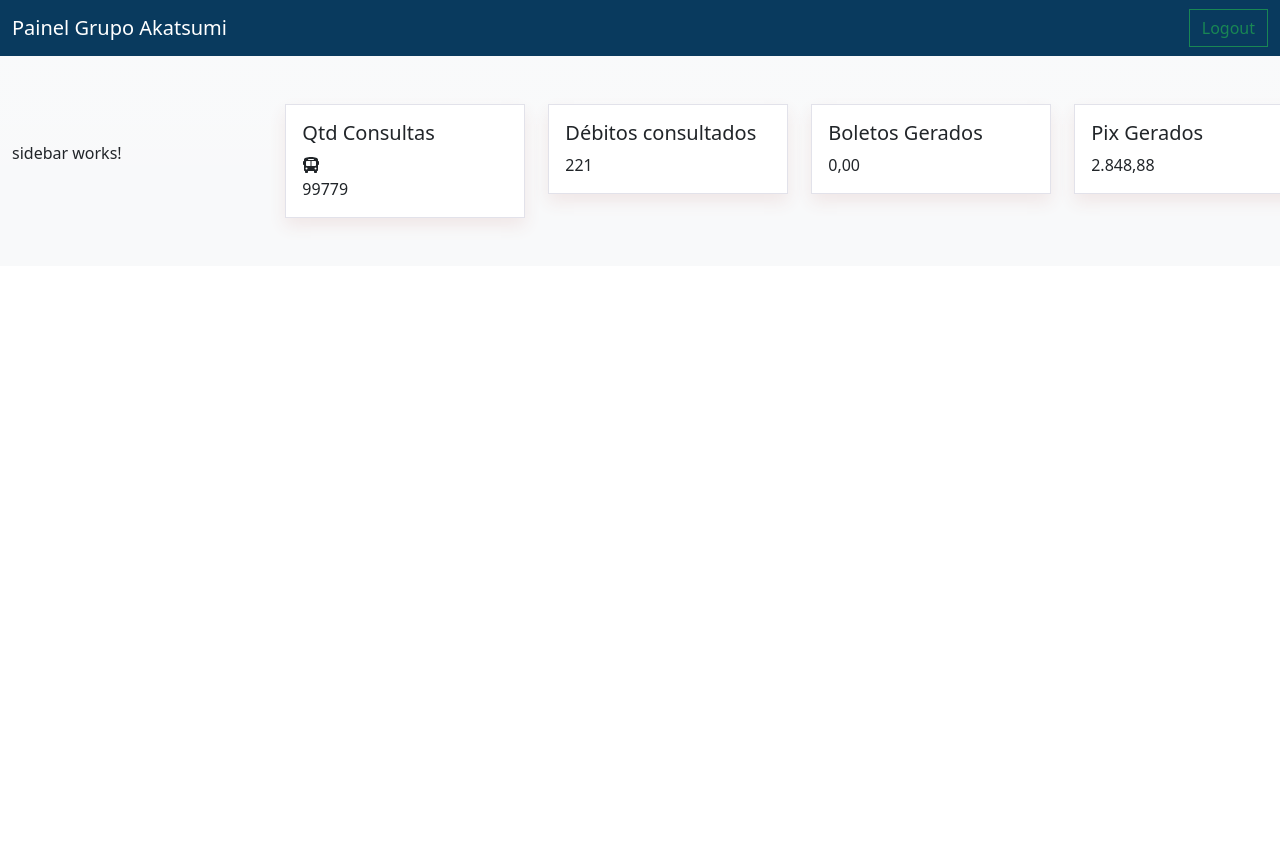
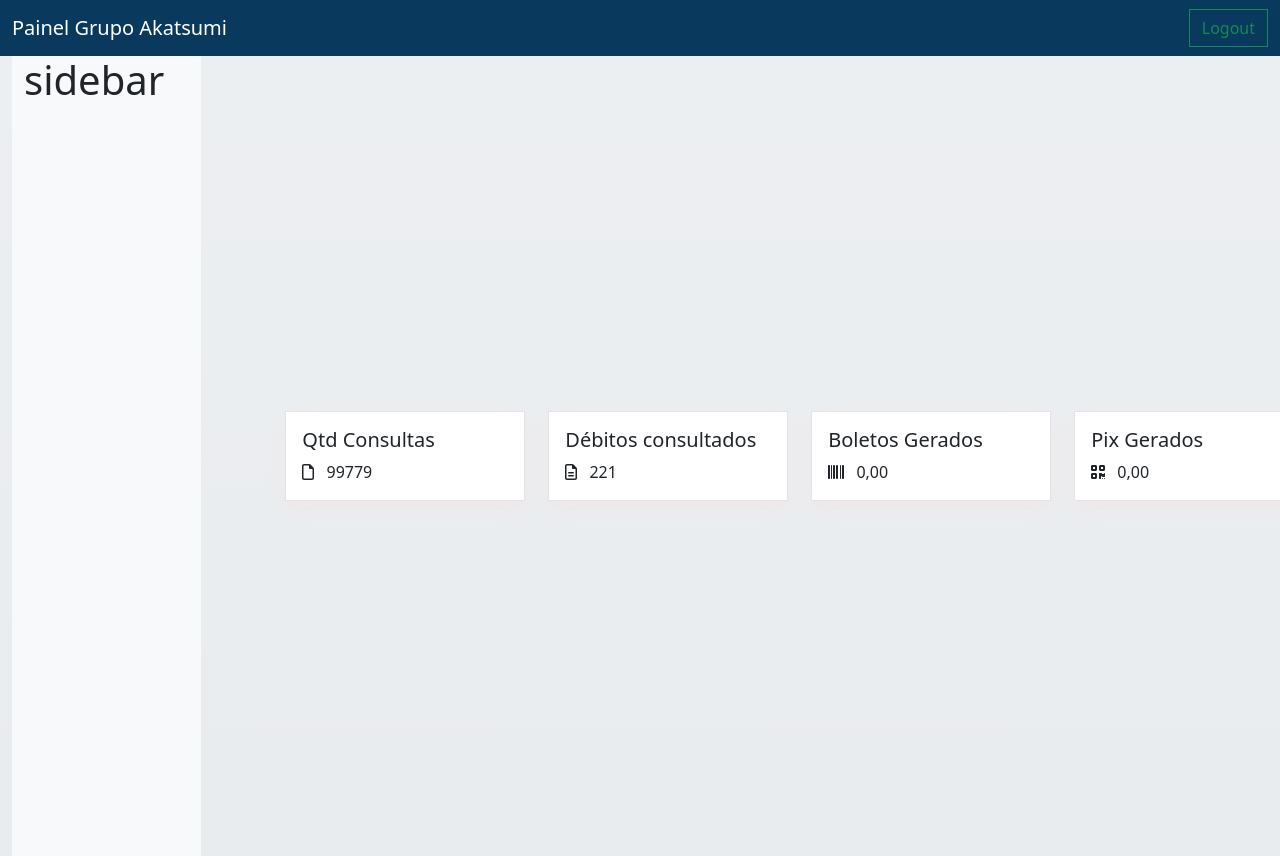
Before and after one commit to rsperlongo/akt-painel-frontend, an Angular app: page /dashboard in a window 1280 px wide. Shown: the top 856 px of the page. Before the commit the page ends 800 px from the top, so only its background shows below. Built offline with nearby package versions, Linux system fonts and the light colour scheme.

Commit message:
update dashboard

```diff
--- a/src/app/components/sidebar/sidebar.component.html
+++ b/src/app/components/sidebar/sidebar.component.html
@@ -1 +1,3 @@
-<p>sidebar works!</p>
+<div class="container-fluid bg-light vh-100">
+<h1>sidebar</h1>
+</div>
--- a/src/app/dashboard/dashboard.component.html
+++ b/src/app/dashboard/dashboard.component.html
@@ -1,17 +1,19 @@
 <app-header></app-header>
-<div class="container-fluid bg-light bg-gradient">
+<div class="container-fluid bg-body-secondary bg-gradient vh-100">
   <div class="row align-items-center">
     <div class="col-2">
       <app-sidebar></app-sidebar>
     </div>
     <div class="col-10">
-           <div class="row justify-content-between m-5">
+      <div class="row justify-content-between m-5 position-relative ">
         <div class="col-2">
           <div class="card" style="width: 15rem;">
             <div class="card-body">
               <h5 class="card-title">Qtd Consultas</h5>
-                          <i class="fa-solid fa-bus">bus</i>
-                          <p class="card-text">99779</p>
+              <span class="fw-normal text-nowrap">
+                <i class="fa-regular fa-file me-2">file</i>
+                99779
+              </span>
             </div>
           </div>
         </div>
@@ -19,7 +21,10 @@
           <div class="card" style="width: 15rem;">
             <div class="card-body">
               <h5 class="card-title">Débitos consultados</h5>
-                          <p class="card-text">221</p>
+              <span class="fw-normal text-nowrap">
+                <i class="fa-regular fa-file-lines me-2">file</i>
+                221
+              </span>
             </div>
           </div>
         </div>
@@ -27,7 +32,10 @@
           <div class="card" style="width: 15rem;">
             <div class="card-body">
               <h5 class="card-title">Boletos Gerados</h5>
-                          <p class="card-text">0,00</p>
+              <span class="fw-normal text-nowrap">
+                <i class="fa-solid fa-barcode me-2">file</i>
+                0,00
+              </span>
             </div>
           </div>
         </div>
@@ -35,7 +43,10 @@
           <div class="card" style="width: 15rem;">
             <div class="card-body">
               <h5 class="card-title">Pix Gerados</h5>
-                          <p class="card-text">2.848,88</p>
+              <span class="fw-normal text-nowrap">
+                <i class="fa-solid fa-qrcode me-2">file</i>
+                0,00
+              </span>
             </div>
           </div>
         </div>
```
Lines whose indentation alone changed are shown as unchanged.
